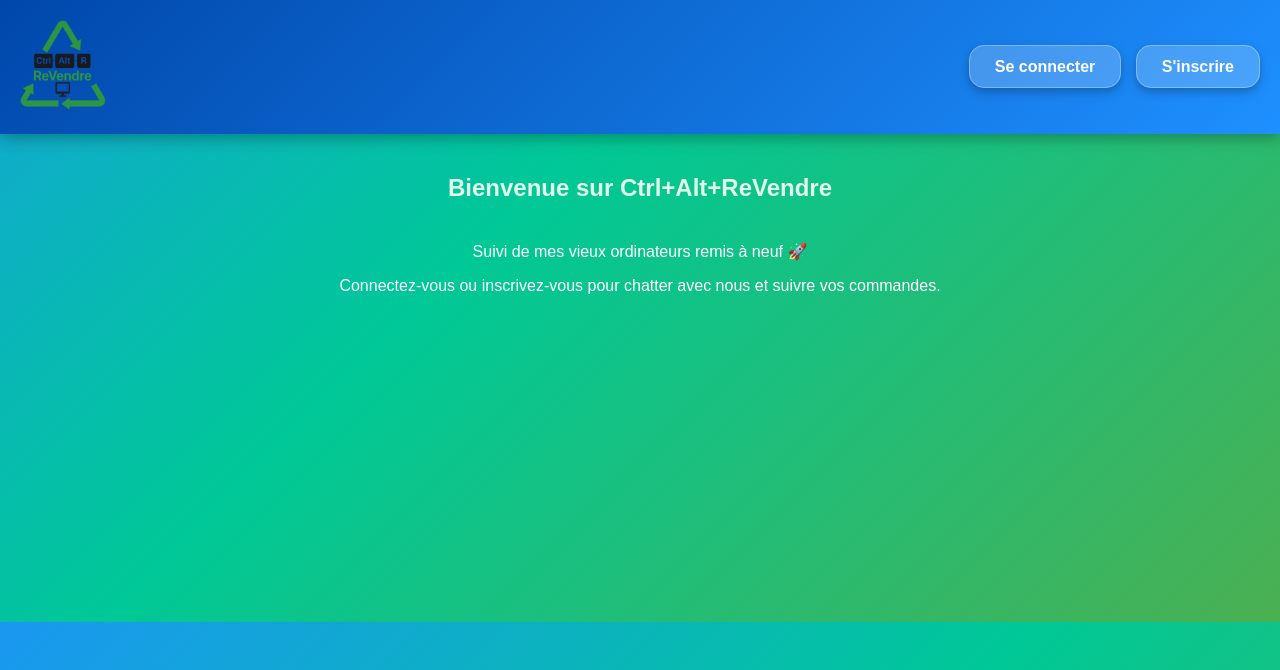
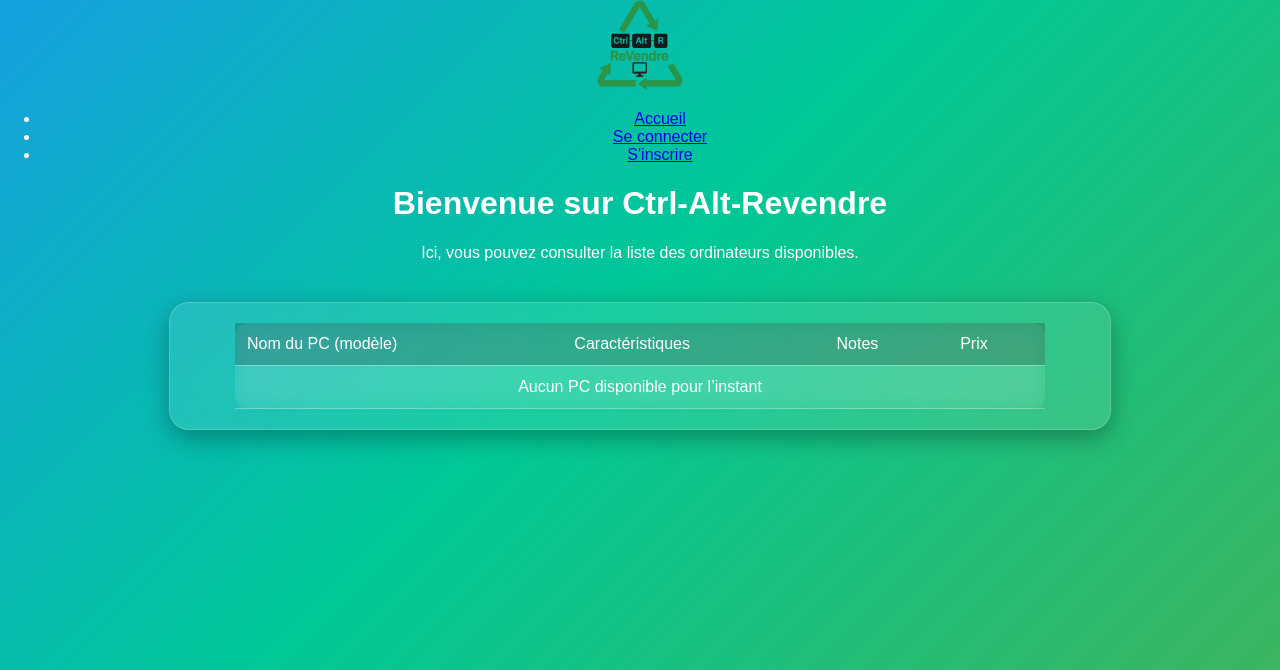
Before and after one commit to Pier-Alexis/Ctrl-Alt-Revendre, a Flask app: page / in a window 1280 px wide. Shown: the top 670 px of the page. Run offline with Flask 3, Linux system fonts and the light colour scheme.

Commit message:
Update index.html

```diff
--- a/templates/index.html
+++ b/templates/index.html
@@ -2,32 +2,58 @@
 <html lang="fr">
 <head>
     <meta charset="UTF-8">
-    <title>Ctrl+Alt+ReVendre</title>
+    <title>Ctrl-Alt-Revendre</title>
     <link rel="stylesheet" href="{{ url_for('static', filename='style.css') }}">
 </head>
 <body>
-    <header class="header">
-        <div class="logo-container">
-            <img src="{{ url_for('static', filename='logo.png') }}" alt="Ctrl+Alt+ReVendre" class="logo">
+    <header>
+        <div class="navbar">
+            <img src="{{ url_for('static', filename='logo.png') }}" alt="Logo" class="logo">
+            <nav>
+                <ul>
+                    <li><a href="{{ url_for('index') }}">Accueil</a></li>
+                    {% if 'username' in session %}
+                        <li><a href="{{ url_for('logout') }}">Se déconnecter</a></li>
+                    {% else %}
+                        <li><a href="{{ url_for('login') }}">Se connecter</a></li>
+                        <li><a href="{{ url_for('register') }}">S'inscrire</a></li>
+                    {% endif %}
+                </ul>
+            </nav>
         </div>
-        <div class="login-container">
-            {% if session.get('user') %}
-            <a href="{{ url_for('chat') }}" class="login-btn">Chat</a>
-            <a href="{{ url_for('logout') }}" class="login-btn">Se déconnecter</a>
-            {% else %}
-            <a href="{{ url_for('login') }}" class="login-btn">Se connecter</a>
-            <a href="{{ url_for('register') }}" class="login-btn">S'inscrire</a>
-            {% endif %}
-        </div>
-
     </header>
 
-    <main class="content">
-        <h2 style="padding:20px; color:#e0f7e9">Bienvenue sur Ctrl+Alt+ReVendre</h2>
-        <p>Suivi de mes vieux ordinateurs remis à neuf 🚀</p>
-        {% if not session.user %}
-            <p>Connectez-vous ou inscrivez-vous pour chatter avec nous et suivre vos commandes.</p>
-        {% endif %}
+    <main>
+        <h1>Bienvenue sur Ctrl-Alt-Revendre</h1>
+        <p>Ici, vous pouvez consulter la liste des ordinateurs disponibles.</p>
+
+        <!-- Tableau centré -->
+        <div class="table-container">
+            <table class="buyers-table">
+                <thead>
+                    <tr>
+                        <th>Nom du PC (modèle)</th>
+                        <th>Caractéristiques</th>
+                        <th>Notes</th>
+                        <th>Prix</th>
+                    </tr>
+                </thead>
+                <tbody>
+                    {% for pc in pcs %}
+                    <tr>
+                        <td>{{ pc.nom }}</td>
+                        <td>{{ pc.caracteristiques }}</td>
+                        <td><small>{{ pc.notes }}</small></td>
+                        <td>{{ pc.prix }} $</td>
+                    </tr>
+                    {% else %}
+                    <tr>
+                        <td colspan="4" style="text-align:center;">Aucun PC disponible pour l’instant</td>
+                    </tr>
+                    {% endfor %}
+                </tbody>
+            </table>
+        </div>
     </main>
 </body>
 </html>
```
